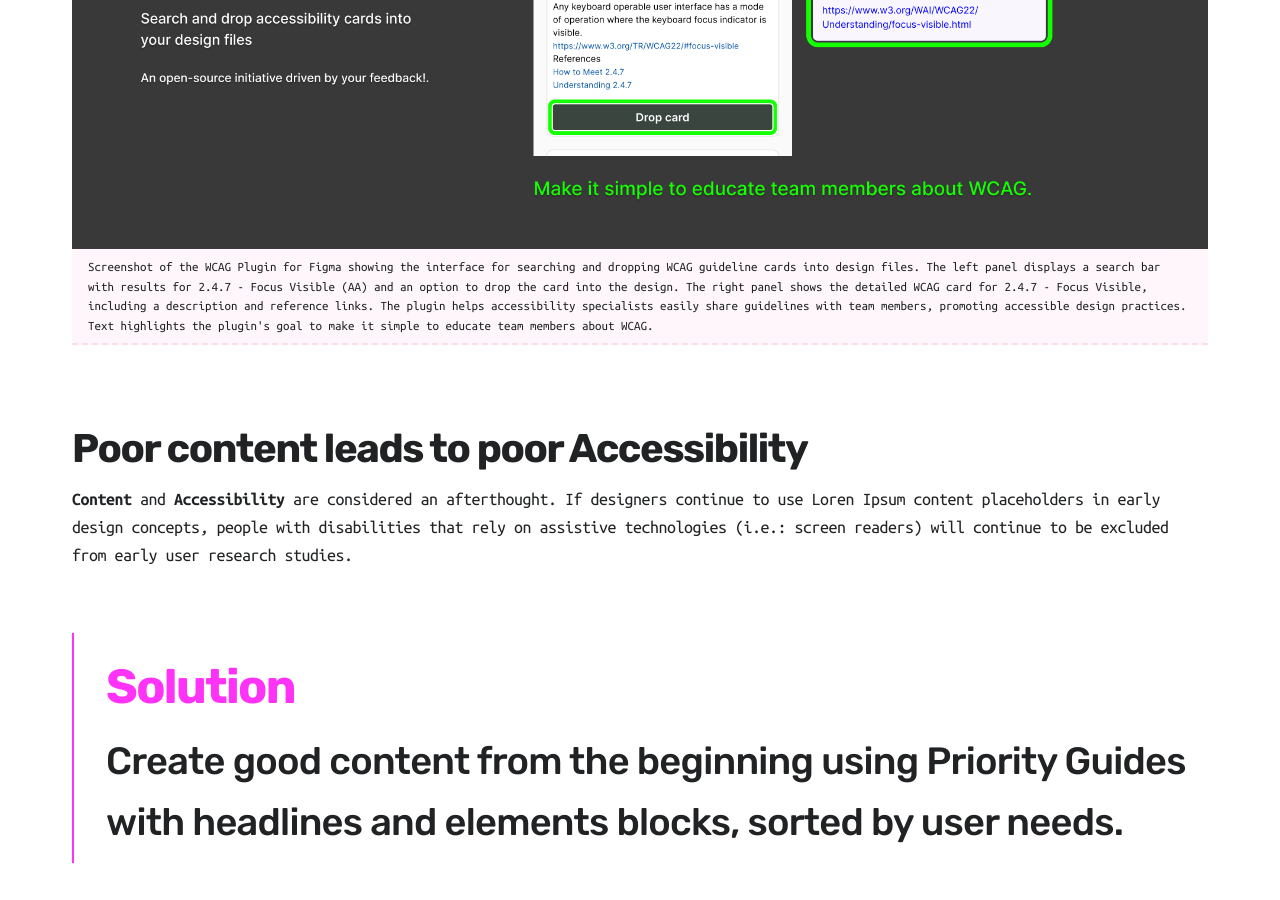
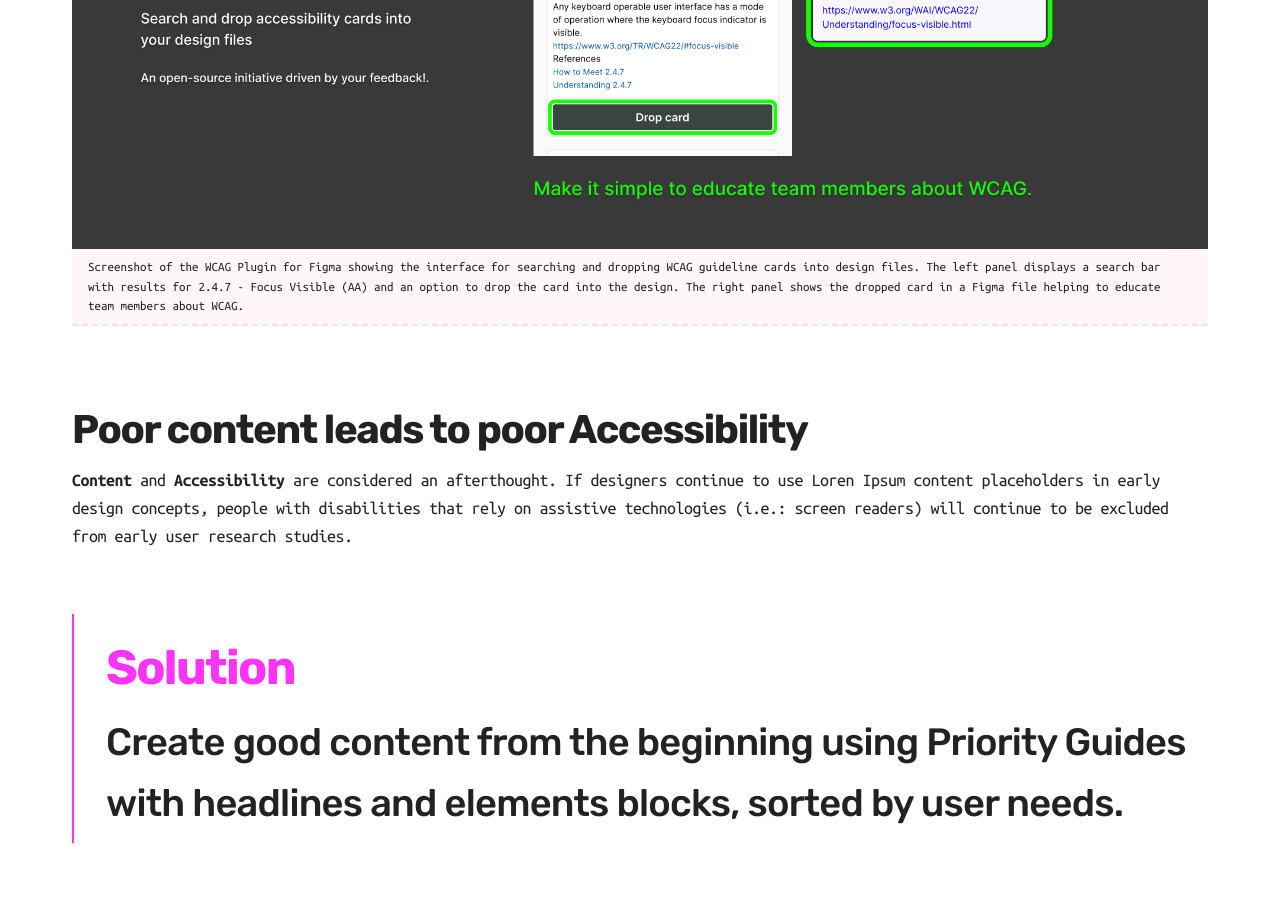
Before and after one commit to mpaiva/venus, a Jekyll site: the page built from _projects/2024-05-25-wcag-plugin.md, in a window 1280 px wide and 900 px high, scrolled down 2244 px. Built offline with Jekyll 4.4.1, drawn with Linux system fonts in a browser that asks for light colours; nearby versions of some CDN libraries.

Commit message:
wcag update

```diff
--- a/_projects/2024-05-25-wcag-plugin.md
+++ b/_projects/2024-05-25-wcag-plugin.md
@@ -38,7 +38,7 @@ The WCAG Plugin for Figma is born out of a commitment to make digital design mor
 
 url="/images/projects/wcag-plugin-09.png"
 
-description="Screenshot of the WCAG Plugin for Figma showing the interface for searching and dropping WCAG guideline cards into design files. The left panel displays a search bar with results for 2.4.7 - Focus Visible (AA) and an option to drop the card into the design. The right panel shows the detailed WCAG card for 2.4.7 - Focus Visible, including a description and reference links. The plugin helps accessibility specialists easily share guidelines with team members, promoting accessible design practices. Text highlights the plugin's goal to make it simple to educate team members about WCAG."
+description="Screenshot of the WCAG Plugin for Figma showing the interface for searching and dropping WCAG guideline cards into design files. The left panel displays a search bar with results for 2.4.7 - Focus Visible (AA) and an option to drop the card into the design. The right panel shows the dropped card in a Figma file helping to educate team members about WCAG."
 
 %}
 
```
